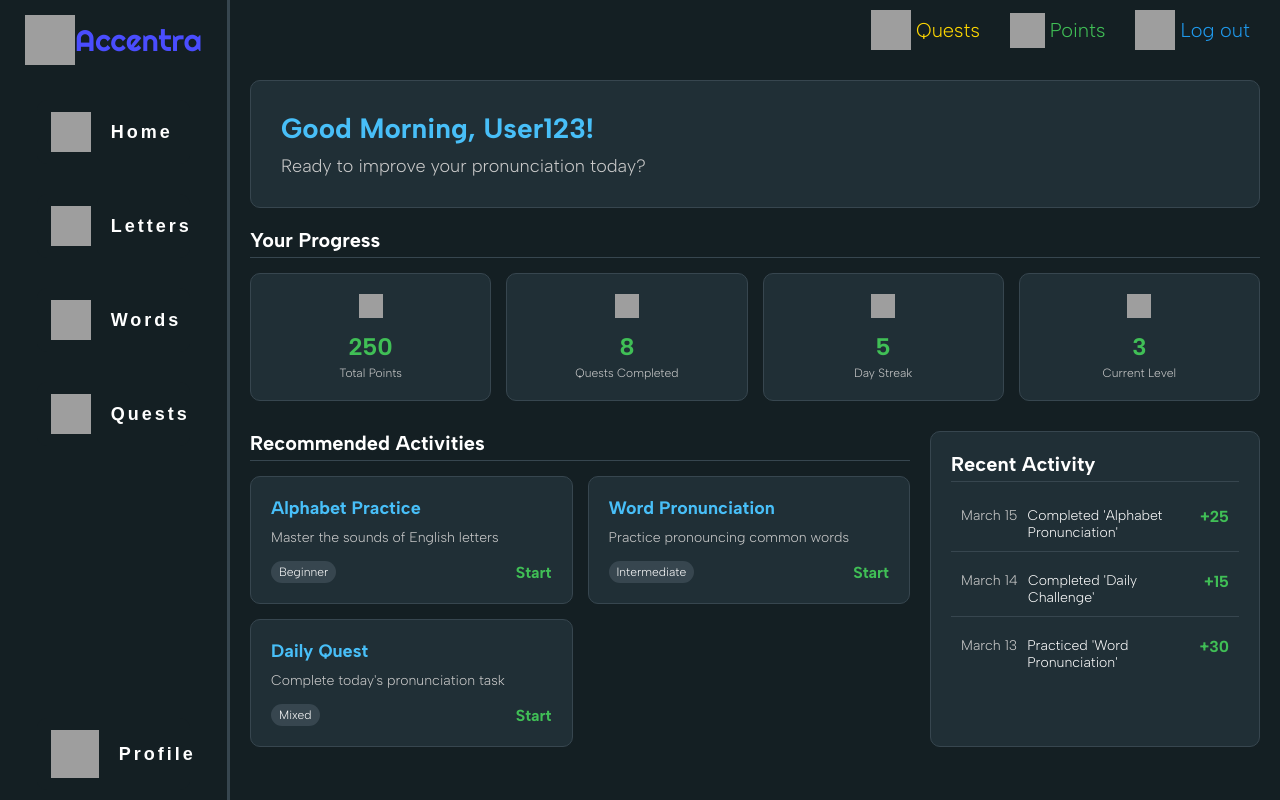
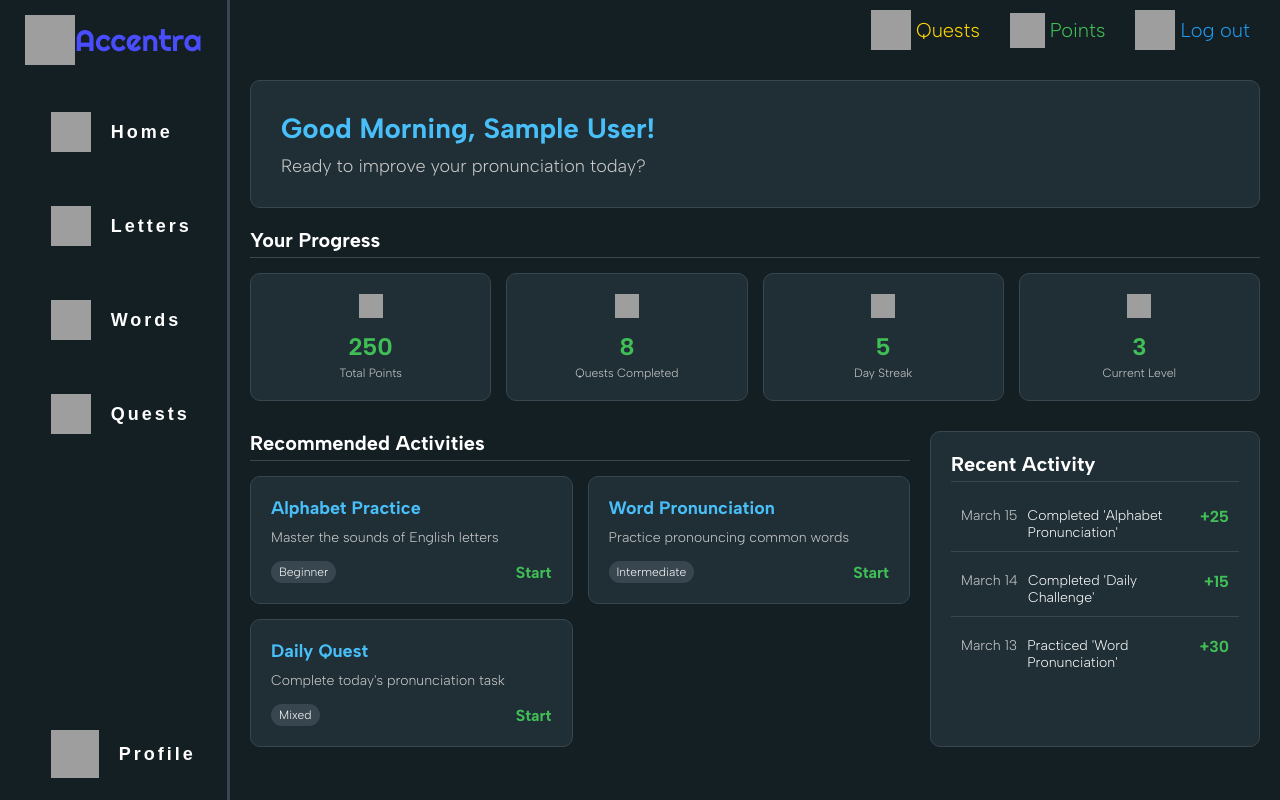
Before and after one commit to beatenstratblues/Accent--learn-frontend, a React (Vite) app: page / in a window 1280 px wide. Built offline with nearby package versions, Linux system fonts and the light colour scheme; sample sign-in values are in the browser's storage; grey boxes are pictures that could not be loaded; a web font is replaced by a local one.

Commit message:
compelted the login and log out work

```diff
--- a/src/pages/HomePage.jsx
+++ b/src/pages/HomePage.jsx
@@ -7,7 +7,6 @@ import UserContext from "../context/AuthContext";
 function HomePage() {
 
   const { userData } = useContext(UserContext);
-  console.log(userData);
   // Mock user data - in a real app, you would fetch this from your backend
   const [UserData, setUserData] = useState({
     username: "User123",
@@ -75,7 +74,7 @@ function HomePage() {
       <div className="welcome-banner">
         <div className="welcome-content">
           <h1>
-            {greeting}, {UserData.username}!
+            {greeting}, {userData.name}!
           </h1>
           <p>Ready to improve your pronunciation today?</p>
         </div>
```
